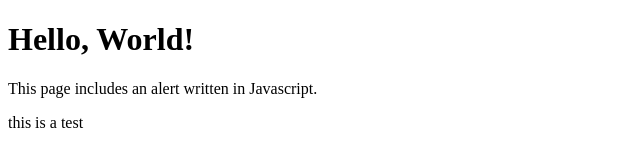
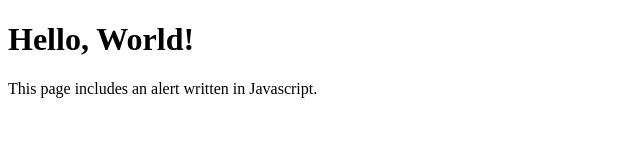
Before and after one commit to Flaskfullofcoffee/js_tutorial, a plain HTML site: page index.html in a window 1280 px wide. Shown: the full height of the page, 0-640 px from the left. Drawn offline with Linux system fonts and the light colour scheme.

Commit message:
removed test content

```diff
--- a/index.html
+++ b/index.html
@@ -10,6 +10,5 @@
   <body>
     <h1>Hello, World!</h1>
     <p>This page includes an alert written in Javascript.</p>
-    <span>this is a test</span>
   </body>
 </html>
```
